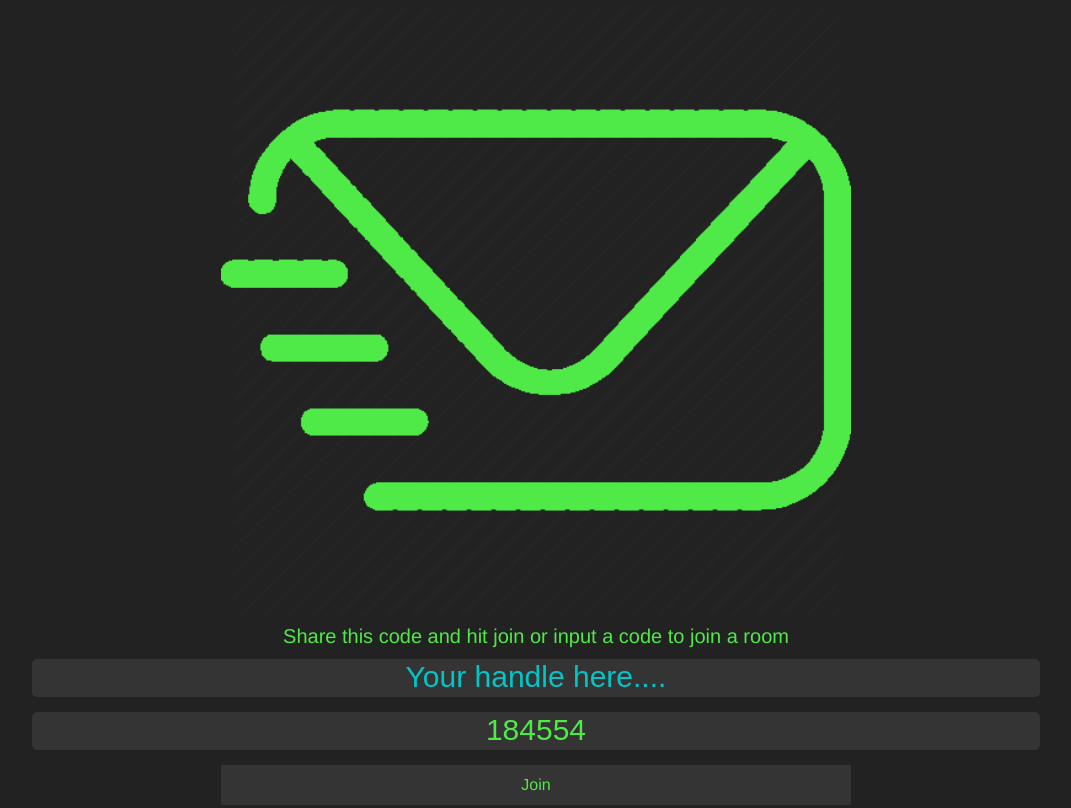
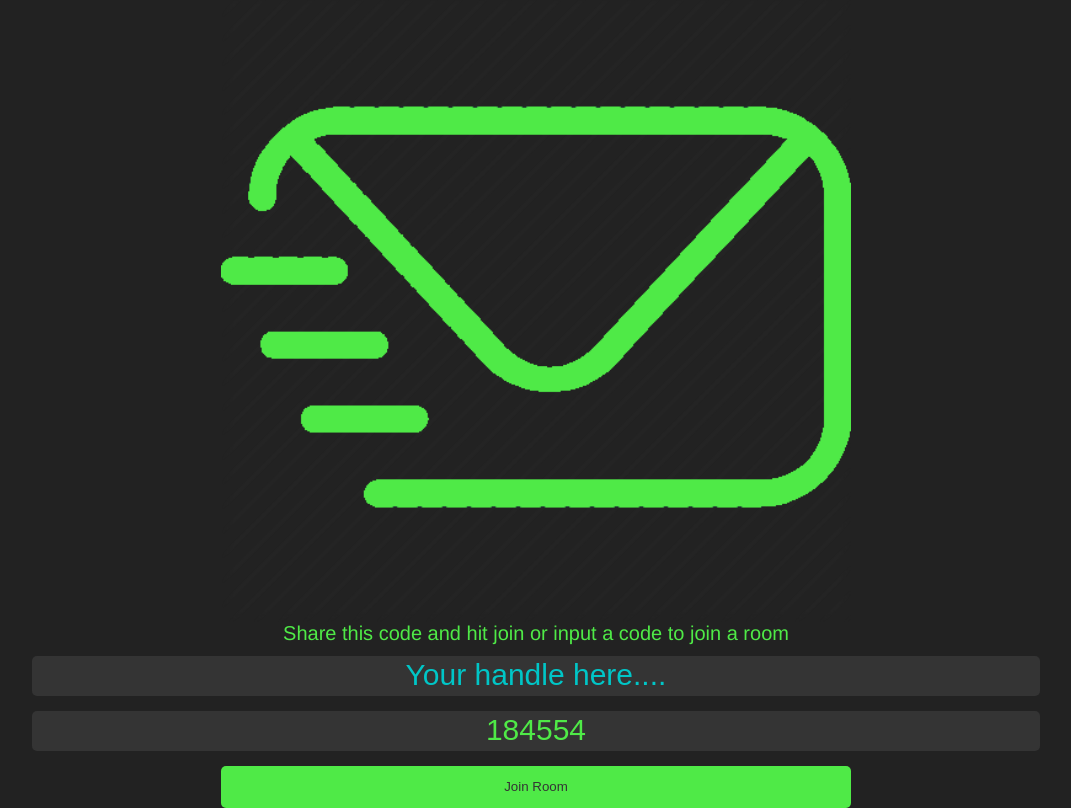
Before and after one commit to frainho/flip-chat-client, an Angular app: page / in a window 1280 px wide. Shown: the whole page, without its empty margins (104-1175 px from the left). Built offline with nearby package versions, Linux system fonts and the light colour scheme.

Commit message:
Small UX tweaks and fix failed lighthouse pwa audit

```diff
--- a/src/app/app.module.ts
+++ b/src/app/app.module.ts
@@ -2,6 +2,7 @@ import { BrowserModule } from '@angular/platform-browser';
 import { NgModule } from '@angular/core';
 import { HttpClientModule } from '@angular/common/http';
 import { RouterModule, Routes } from '@angular/router';
+import { FormsModule } from '@angular/forms';
 import { ServiceWorkerModule } from '@angular/service-worker';
 import { environment } from '../environments/environment';
 
@@ -40,6 +41,7 @@ const routes: Routes = [
   imports: [
     BrowserModule,
     HttpClientModule,
+    FormsModule,
     RouterModule.forRoot(routes),
     ServiceWorkerModule.register('/ngsw-worker.js', {
       enabled: environment.production
--- a/src/app/pages/chat-page/chat-page.component.html
+++ b/src/app/pages/chat-page/chat-page.component.html
@@ -15,9 +15,9 @@
     </ul>
   </div>
   <div class="chat-typer">
-    <input type="text" placeholder="Type your message here" #message>
-    <a (click)="sendMessage(message.value)">
-      <img src="../../../assets/img/248-512.png" alt="sendMessage">
-    </a>
+    <form (ngSubmit)="sendMessage(message.value)" #form="ngForm" novalidate>
+      <input type="text" [(ngModel)]="messageText" name="messageInput" placeholder="Type your message here" #message>
+      <button type="submit" [disabled]="processing">Send</button>
+    </form>
   </div>
 </div>
--- a/src/app/pages/chat-page/chat-page.component.scss
+++ b/src/app/pages/chat-page/chat-page.component.scss
@@ -1,7 +1,7 @@
 @import '../../../sass/abstracts/_variables.scss';
 
 .chat-container {
-  color: $font-color;
+  color: $secondary-color;
   display: flex;
   flex-direction: column;
   justify-content: space-between;
@@ -65,11 +65,16 @@
   }
 
   .chat-typer {
-    height: 6vh;
-    margin: 5px;
+    width: 100%;
     margin-bottom: 10px;
+    padding: 0 10px;
+    min-height: 30px;
     display: flex;
-    justify-content: space-around;
+
+    form {
+      display: flex;
+      width: 100%;
+      justify-content: space-between;
 
       input {
         border: none;
@@ -78,19 +83,15 @@
         border-radius: 25px;
         padding-left: 10px;
         outline: none;
-      color: $font-color;
+        color: $secondary-color;
       }
 
-    a {
-      width: 20%;
-      text-align: center;
-
-      img {
-        height: 100%;
-      }
-
-      img:active {
-        filter: grayscale(0.5) blur(10px);
+      button {
+        width: 15%;
+        border: none;
+        border-radius: 5px;
+        background-color: $secondary-color;
+        color: $primary-color;
       }
     }
   }
--- a/src/app/pages/chat-page/chat-page.component.ts
+++ b/src/app/pages/chat-page/chat-page.component.ts
@@ -21,6 +21,7 @@ export class ChatPageComponent implements OnInit, AfterViewChecked {
   messages: Array<Object> = [];
   handle: string = localStorage.getItem('handle');
   connection;
+  messageText: string;
 
   @ViewChild('scrollMe') private myScrollContainer: ElementRef;
 
@@ -51,6 +52,7 @@ export class ChatPageComponent implements OnInit, AfterViewChecked {
   }
 
   sendMessage(message) {
+    this.messageText = '';
     const fullMessage = {
       message,
       handle: this.handle
--- a/src/app/pages/join-page/join-page.component.html
+++ b/src/app/pages/join-page/join-page.component.html
@@ -1,7 +1,9 @@
 <div class="container">
   <img src="../../../assets/img/248-512.png" alt="logo">
   <p>Share this code and hit join or input a code to join a room</p>
-  <input type="text" value={{handleName}} placeholder="Your handle here...." #handle required>
-  <input type="text" value={{randomRoom}} #roomCode>
-  <a (click)="joinChat(roomCode.value, handle.value)">Join</a>
+  <form (ngSubmit)="joinChat(roomCode.value, handle.value)" #form="ngForm" novalidate>
+    <input type="text" value={{handleName}} placeholder="Your handle here...." #handle>
+    <input type="text" value={{randomRoom}} #roomCode>
+    <button>Join Room</button>
+  </form>
 </div>
--- a/src/app/pages/join-page/join-page.component.scss
+++ b/src/app/pages/join-page/join-page.component.scss
@@ -30,20 +30,20 @@
     outline: none;
     background-color: #343434;
     border-radius: 5px;
-    color: $font-color;
+    color: $secondary-color;
     text-align: center;
   }
 
-  a {
-    align-self: center;
+  button {
+    border: none;
+    border-radius: 5px;
     width: 50%;
-    height: 40px;
-    color: $font-color;
+    color: $primary-color;
     line-height: 40px;
-    background-color: $primary-color;
+    background-color: $secondary-color;
   }
 
-  a:active {
+  button:active {
     background-color: $strong-primary-color;
   }
 
--- a/src/environments/environment.ts
+++ b/src/environments/environment.ts
@@ -5,5 +5,5 @@
 
 export const environment = {
   production: false,
-  apiUrl: 'http://localhost:3000'
+  apiUrl: 'http://localhost:3000/'
 };
--- a/src/index.html
+++ b/src/index.html
@@ -5,7 +5,7 @@
   <meta charset="utf-8">
   <title>FlipChatClient</title>
   <base href="/">
-
+  <meta name="theme-color" content="#343434" />
   <meta name="viewport" content="width=device-width, initial-scale=1, height=device-height">
   <link rel="icon" type="image/x-icon" href="favicon.ico">
   <link rel="manifest" href="/manifest.json">
--- a/src/sass/abstracts/_variables.scss
+++ b/src/sass/abstracts/_variables.scss
@@ -1,4 +1,4 @@
 $primary-color: #343434;
 $faded-primary-color: #00c6c7;
 $strong-primary-color: #005f60;
-$font-color: #4fea47;
+$secondary-color: #4fea47;
--- a/src/sass/base/_typography.scss
+++ b/src/sass/base/_typography.scss
@@ -7,13 +7,7 @@ body {
 }
 
 h1 {
-  color: $font-color;
-}
-
-h2 {
-}
-
-h3 {
+  color: $secondary-color;
 }
 
 p {
```
Also changed, not shown: src/manifest.json. Lines whose indentation alone changed are shown as unchanged.
